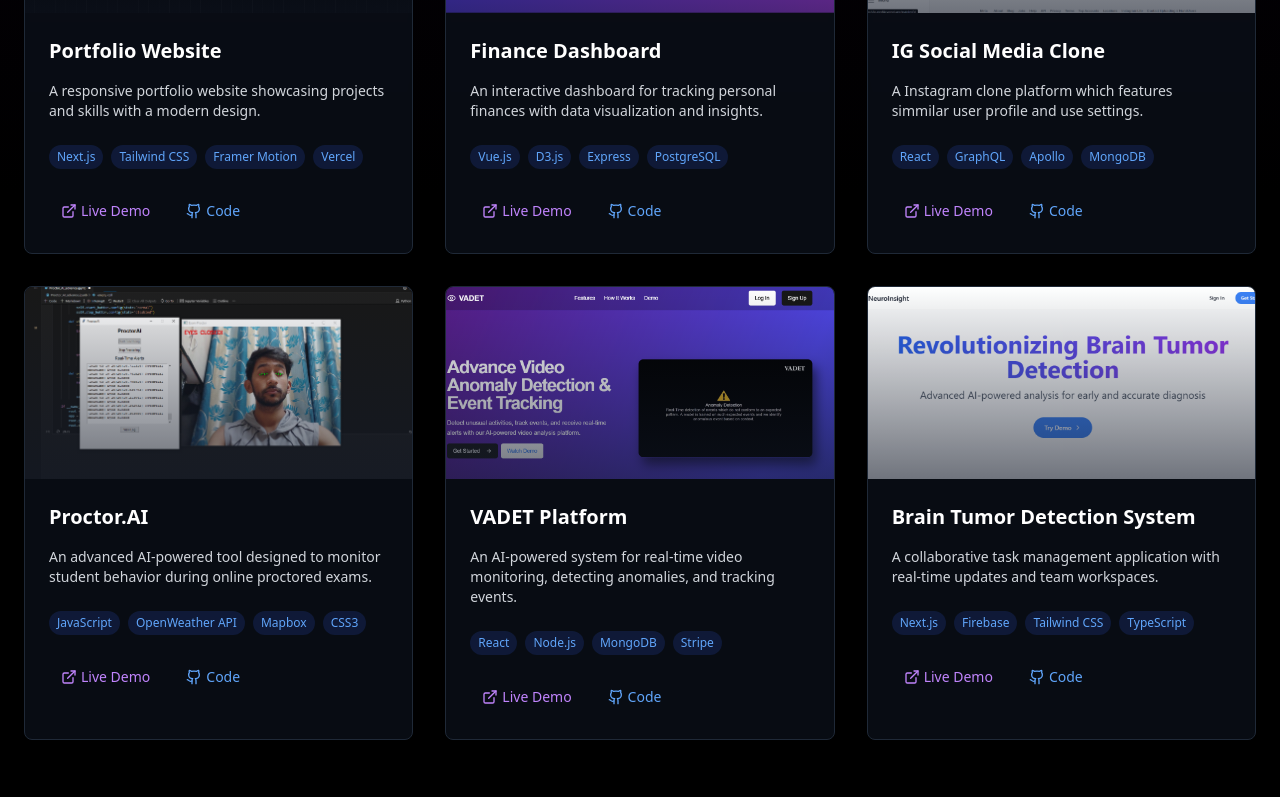
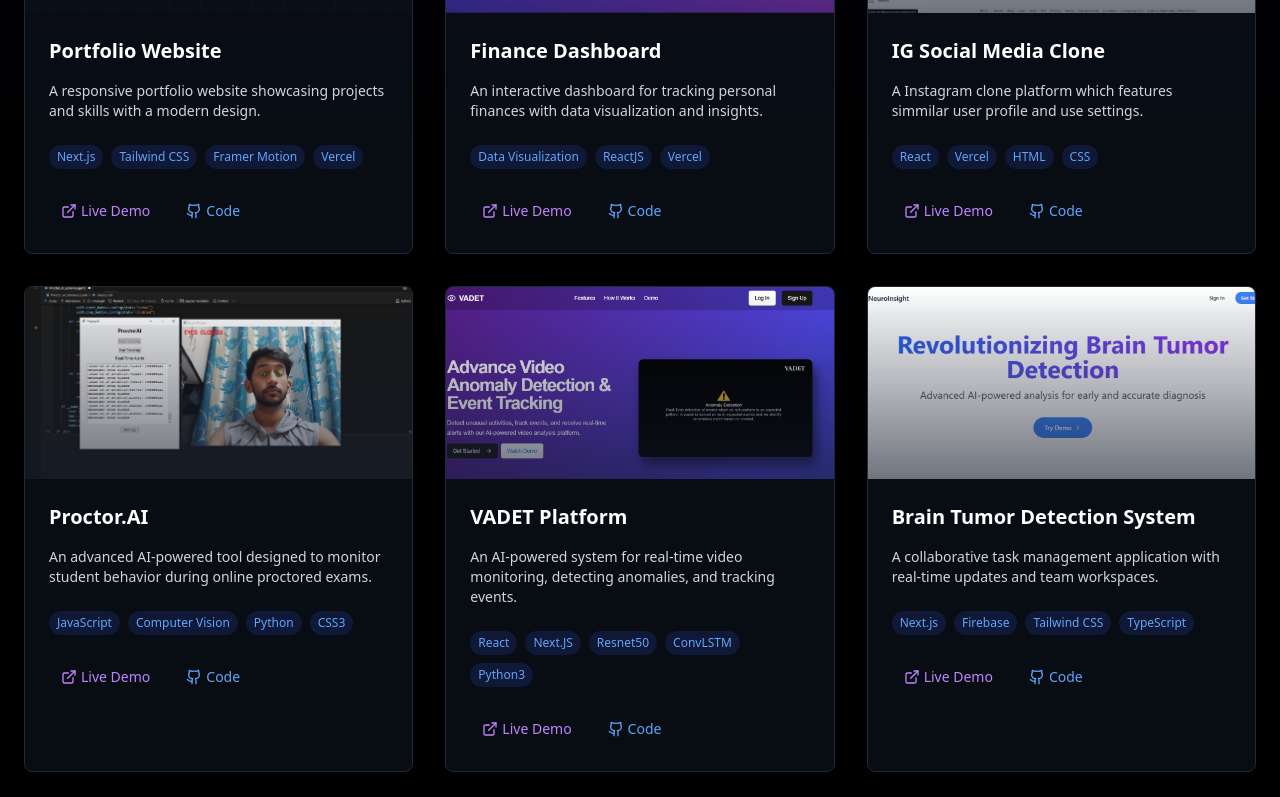
Before and after one commit to patelmj04/Mj-portfolio, a Next.js app: page / in a window 1280 px wide. Shown: the part 2000-2797 px from the top of the page. Built offline with nearby package versions, Linux system fonts and the light colour scheme.

Commit message:
Update projects.tsx

```diff
--- a/components/projects.tsx
+++ b/components/projects.tsx
@@ -25,7 +25,7 @@ const projects = [
     title: "Finance Dashboard",
     description: "An interactive dashboard for tracking personal finances with data visualization and insights.",
     image: "/cashflow.png?height=400&width=600",
-    tags: ["Vue.js", "D3.js", "Express", "PostgreSQL"],
+    tags: ["Data Visualization", "ReactJS", "Vercel"],
     liveUrl: "https://cashflow-sigma.vercel.app/",
     githubUrl: "https://github.com/patelmj04/CashFlow.git",
   },
@@ -34,7 +34,7 @@ const projects = [
     title: "IG Social Media Clone",
     description: "A Instagram clone platform which features simmilar user profile and use settings.",
     image: "/ig.png?height=400&width=600",
-    tags: ["React", "GraphQL", "Apollo", "MongoDB"],
+    tags: ["React", "Vercel", "HTML" , "CSS"],
     liveUrl: "https://ig-profile.vercel.app/patelmj04",
     githubUrl: "https://github.com/patelmj04/insta_web_clone.git",
   },
@@ -43,7 +43,7 @@ const projects = [
     title: "Proctor.AI",
     description: "An advanced AI-powered tool designed to monitor student behavior during online proctored exams.",
     image: "/ai.png?height=400&width=600",
-    tags: ["JavaScript", "OpenWeather API", "Mapbox", "CSS3"],
+    tags: ["JavaScript", "Computer Vision", "Python", "CSS3"],
     liveUrl: "https://github.com/patelmj04/Proctor.AI.git",
     githubUrl: "https://github.com/patelmj04/Proctor.AI.git",
   },
@@ -53,7 +53,7 @@ const projects = [
     description:
       "An AI-powered system for real-time video monitoring, detecting anomalies, and tracking events.",
     image: "/vadet.png?height=400&width=600",
-    tags: ["React", "Node.js", "MongoDB", "Stripe"],
+    tags: ["React", "Next.JS", "Resnet50", "ConvLSTM", "Python3"],
     liveUrl: "https://vadet.vercel.app/",
     githubUrl: "https://github.com/patelmj04/video-anomaly-detection.git",
   },
```
